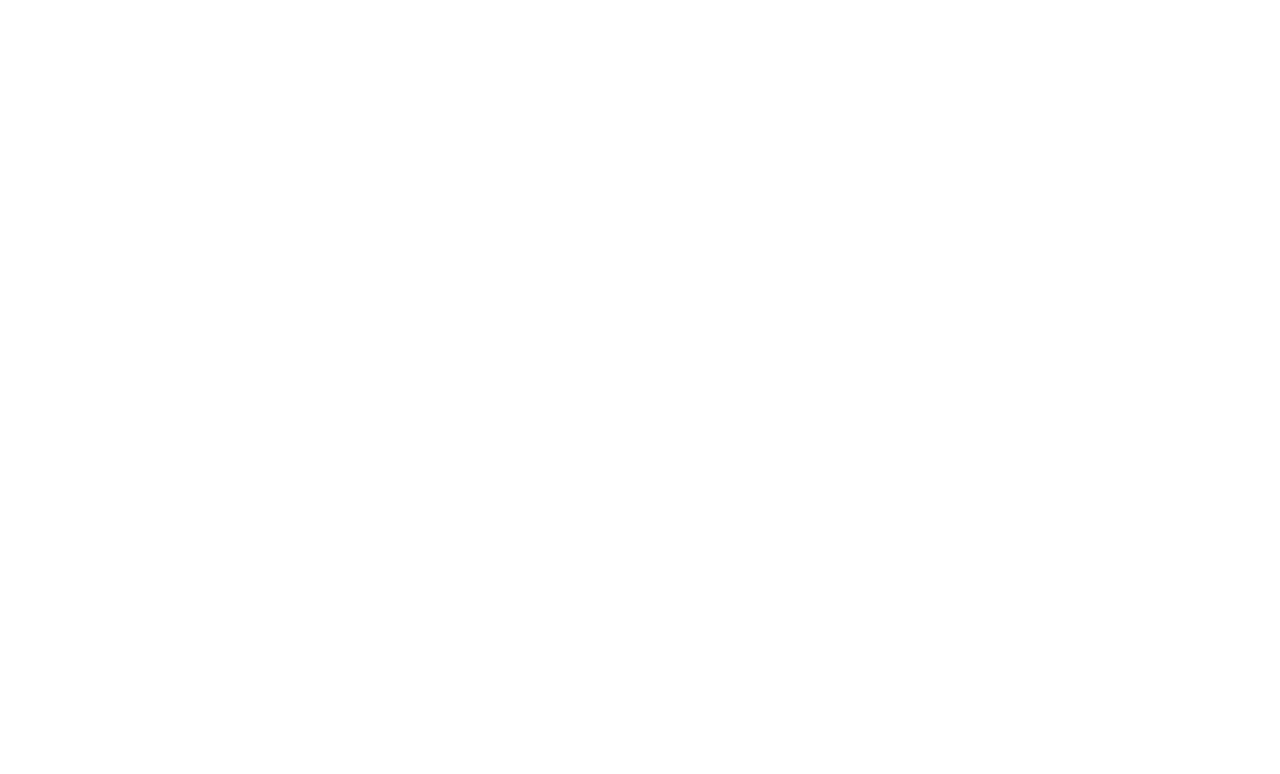
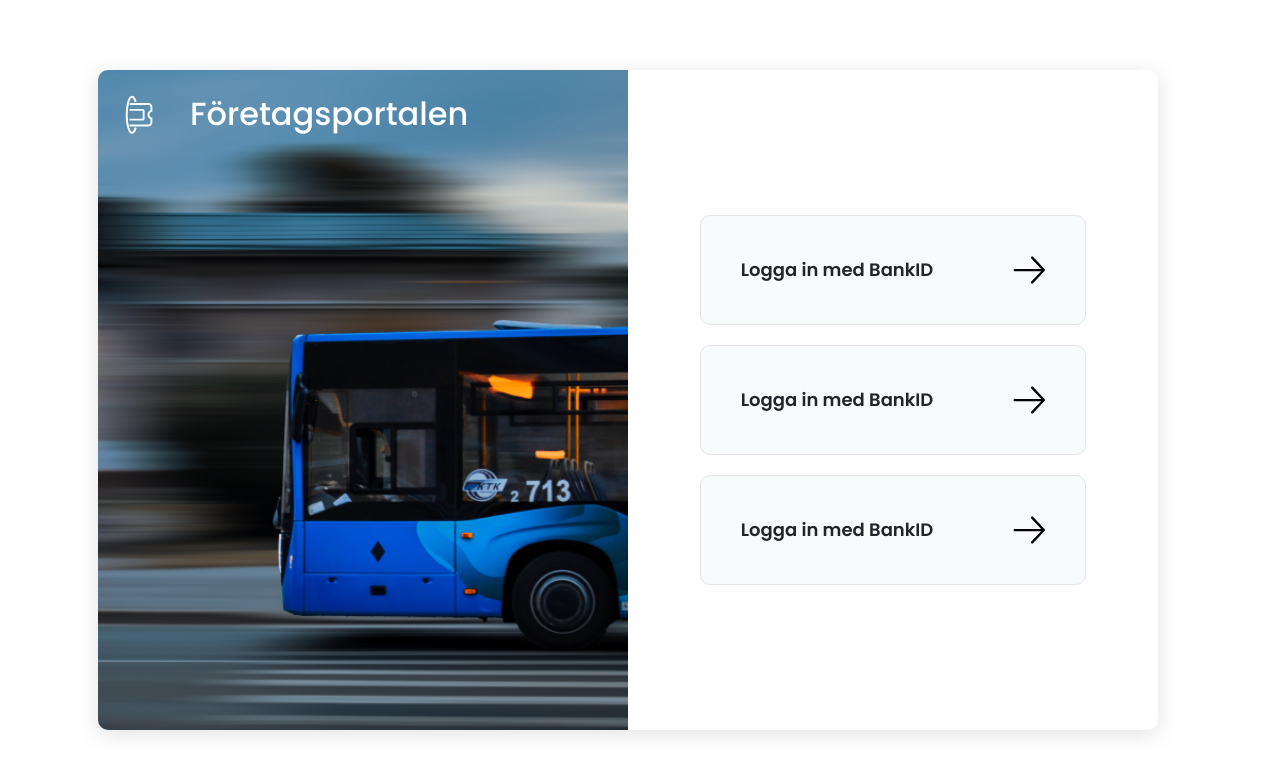
Before and after one commit to armendazemi/Trafikportalen, a website: page Login/login.html in a window 1280 px wide. Drawn offline with nearby package versions, Linux system fonts and the light colour scheme.

Commit message:
login page finished

```diff
--- a/Login/login.html
+++ b/Login/login.html
@@ -4,9 +4,45 @@
     <meta charset="UTF-8">
     <meta http-equiv="X-UA-Compatible" content="IE=edge">
     <meta name="viewport" content="width=device-width, initial-scale=1.0">
+    <link rel="stylesheet" href="style.css">
+    <!-- Bootstrap -->
+    <link href="https://cdn.jsdelivr.net/npm/bootstrap@5.0.2/dist/css/bootstrap.min.css" rel="stylesheet" integrity="sha384-EVSTQN3/azprG1Anm3QDgpJLIm9Nao0Yz1ztcQTwFspd3yD65VohhpuuCOmLASjC" crossorigin="anonymous">
     <title>Logga in</title>
 </head>
 <body>
+    <div class="login-wrapper">
+        <div class="container">
+            <div class="row">
+                <div class="inner-wrapper">
+                <div class="login-left col-6">
+                    <div class="title-and-icon">
+                        <img src="./resources/portal-logo.svg" alt="Företagsportalen Ikon" class="icon">
+                        <h2 class="title">Företagsportalen</h2>
+                    </div>
+                </div>
+                <div class="login-right col-6">
+                    <div class="login-options">
+                        <div class="bank-id login-option">
+                            <h6 class="option-text">Logga in med BankID</h6>
+                            <img src="./resources/right-arrow.svg" alt="Pil">
+                        </div>
+                        <div class="epost login-option">
+                            <h6 class="option-text">Logga in med BankID</h6>
+                            <img src="./resources/right-arrow.svg" alt="Pil">
+                        </div>
+                        <div class="request login-option">
+                            <h6 class="option-text">Logga in med BankID</h6>
+                            <img src="./resources/right-arrow.svg" alt="Pil">
+                        </div>
+                    </div>
+                </div>
+                </div>
+            </div>
+        </div>
+    </div>
 
+
+
+    <script src="https://cdn.jsdelivr.net/npm/bootstrap@5.0.2/dist/js/bootstrap.bundle.min.js" integrity="sha384-MrcW6ZMFYlzcLA8Nl+NtUVF0sA7MsXsP1UyJoMp4YLEuNSfAP+JcXn/tWtIaxVXM" crossorigin="anonymous"></script>
 </body>
 </html>
--- /dev/null
+++ b/Login/style.sass
@@ -0,0 +1,61 @@
+@import url('https://fonts.googleapis.com/css2?family=Poppins:ital,wght@0,100;0,200;0,300;0,400;0,500;0,600;0,700;0,800;0,900;1,100;1,200;1,300;1,400;1,500;1,600;1,700;1,800;1,900&display=swap')
+
+*
+    font-family: 'Poppins', sans-serif
+html
+    background-color: #f5f5f5
+.login-wrapper
+    .inner-wrapper
+        display: flex
+        max-width: 1060px
+        box-shadow: 0px 4px 20px rgba(141, 141, 141, 0.25)
+        padding: 0
+        border-radius: 10px
+    .row
+        justify-content: center
+        align-items: center
+        height: 100vh
+        width: 100%
+    .login-left
+        position: relative
+        height: 660px
+        max-width: 530px
+        background-image: url(./resources/buss-bild.png)
+        background-size: 100%
+        border-radius: 10px 0 0 10px
+        .title-and-icon
+            display: flex
+            align-items: center
+            gap: 33px
+            padding: 24px
+            color: white
+            z-index: 1000
+            .title
+                margin: 0
+
+    .login-right
+        height: 660px
+        max-width: 530px
+        display: flex
+        align-items: center
+        justify-content: center
+        .login-options
+            display: flex
+            flex-direction: column
+            gap: 20px
+            // padding: 0 70px 0 50px
+            .login-option
+                display: flex
+                align-items: center
+                justify-content: space-between
+                gap: 80px
+                padding: 40px
+                border: 1px solid #E5E5E5
+                border-radius: 10px
+                background-color: #F7FBFC
+                cursor: pointer
+                .option-text
+                    margin: 0
+                    font-weight: 600
+                    font-size: 18px
+                    line-height: 21.6px
```
Also changed, not shown: Login/resources/buss-bild.png (added), Login/resources/portal-logo.svg (added), Login/resources/right-arrow.svg (added), Login/style.css (added), 1 other file.
